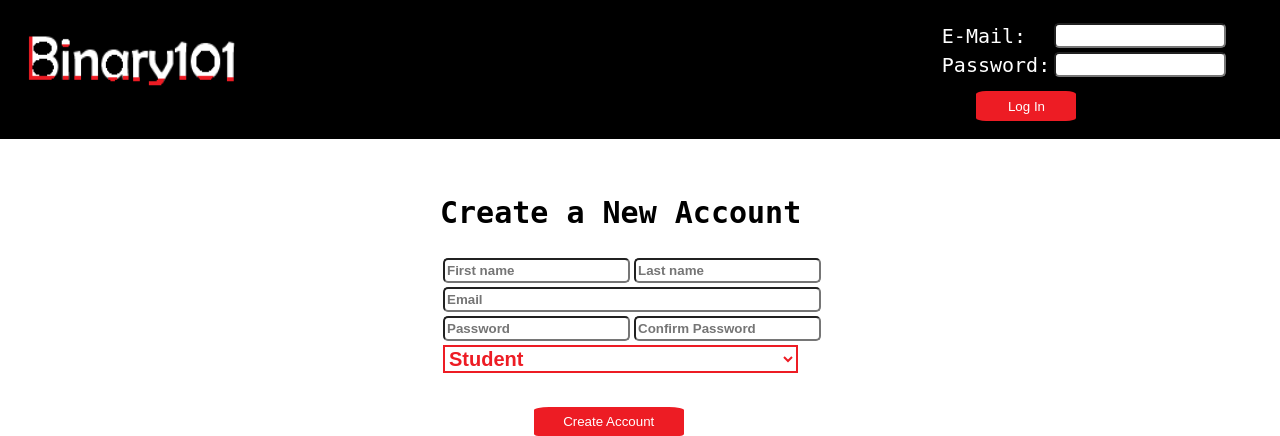
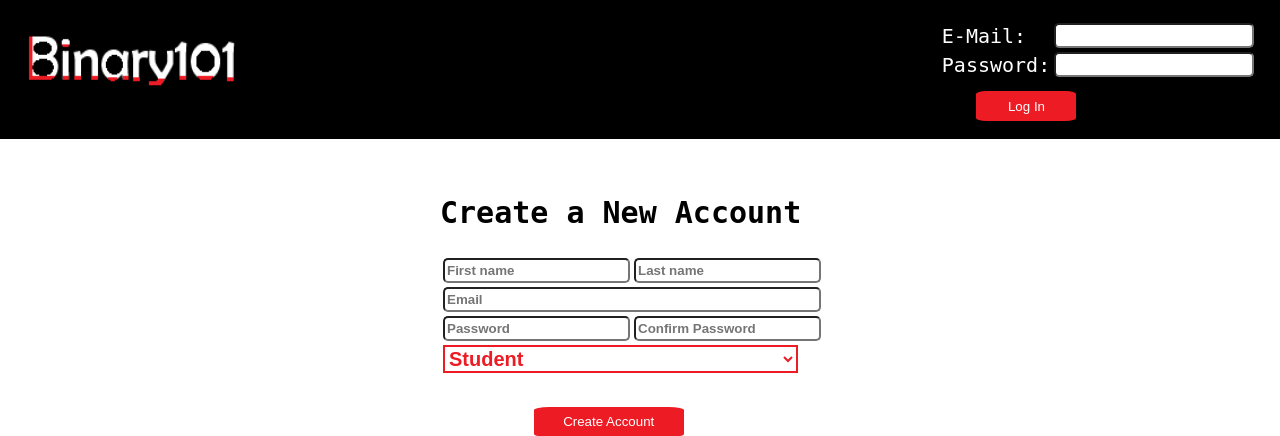
Before and after one commit to mikeyo241/Binary101, a PHP site: page /main.php in a window 1280 px wide. Shown: the top 436 px of the page. Run offline with PHP 8.4, Linux system fonts and the light colour scheme; some libraries are stand-ins or nearby versions.

Commit message:
major css update
login form and section fix
biggest update of my life

```diff
--- a/css/style.css
+++ b/css/style.css
@@ -22,7 +22,7 @@ body {
 
 section {
     position: relative;
-    height: 520px;
+    /* height: 520px; */
 }
 
 h1 {
@@ -351,3 +351,8 @@ body, header, nav, section, footer, p, div {
     border-style: solid;
     border-color: #555 transparent transparent transparent;
 }
+
+#loginEmail, #loginPass {
+    width: 200px;
+    position: relative;
+}
--- a/main.php
+++ b/main.php
@@ -115,7 +115,7 @@ echo <<< HTML
 		        <td><span for="lEmail">E-Mail:</span> </td><td><input type="text" name="loginEmail" id="loginEmail" required>  </td>
 		    </tr>
 		    <tr>
-		        <td><span for="lPass">Password:</span></td><td> <input type="password" name="lPass" required> </td>
+		        <td><span for="lPass">Password:</span></td><td> <input type="password" name="lPass" id="loginPass" required> </td>
 		    </tr>
 		    <tr>
 		        <td><input type="button" value="Log In" id="loginSubmit" name="loginSubmit" > </td>
```
